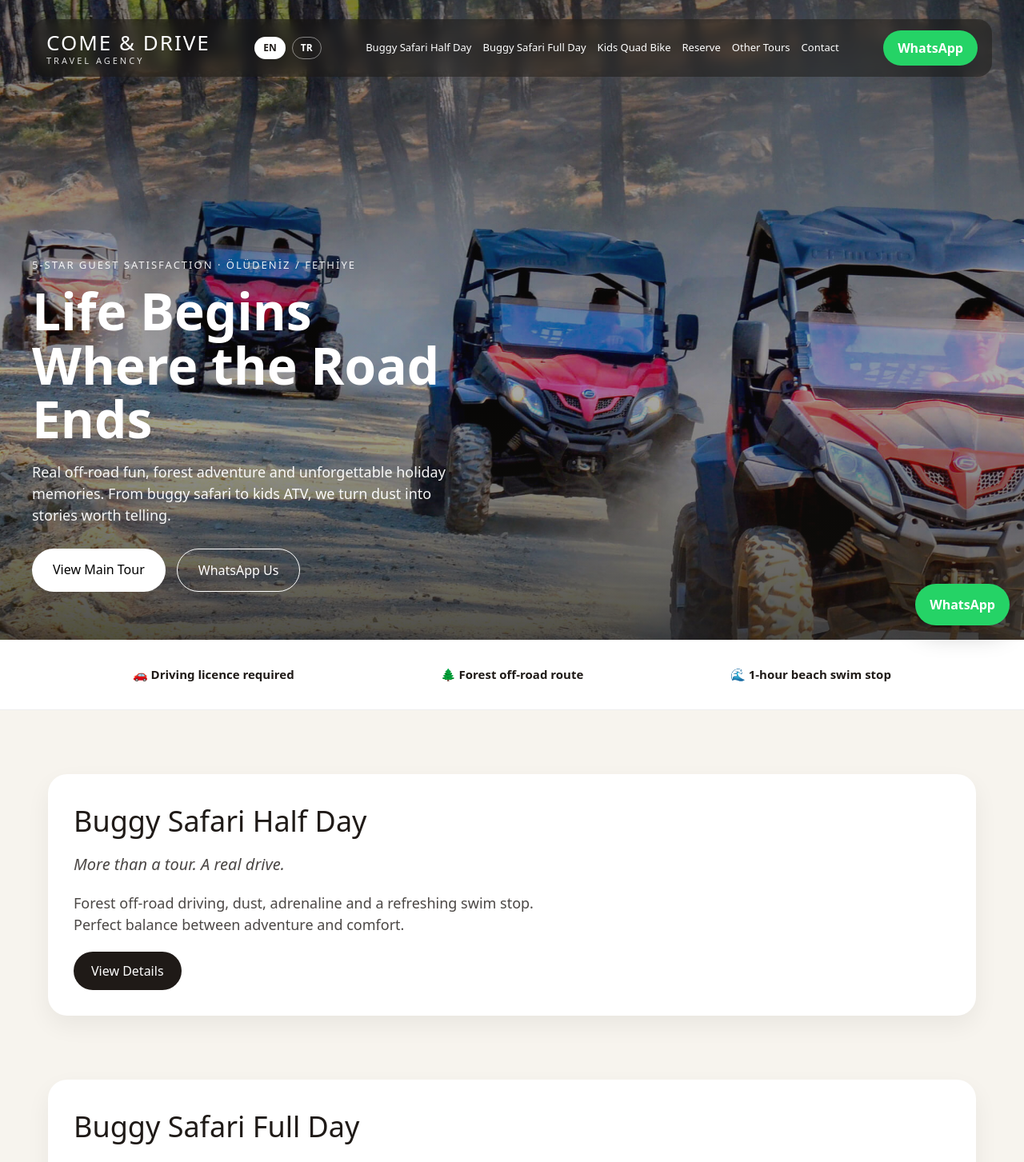
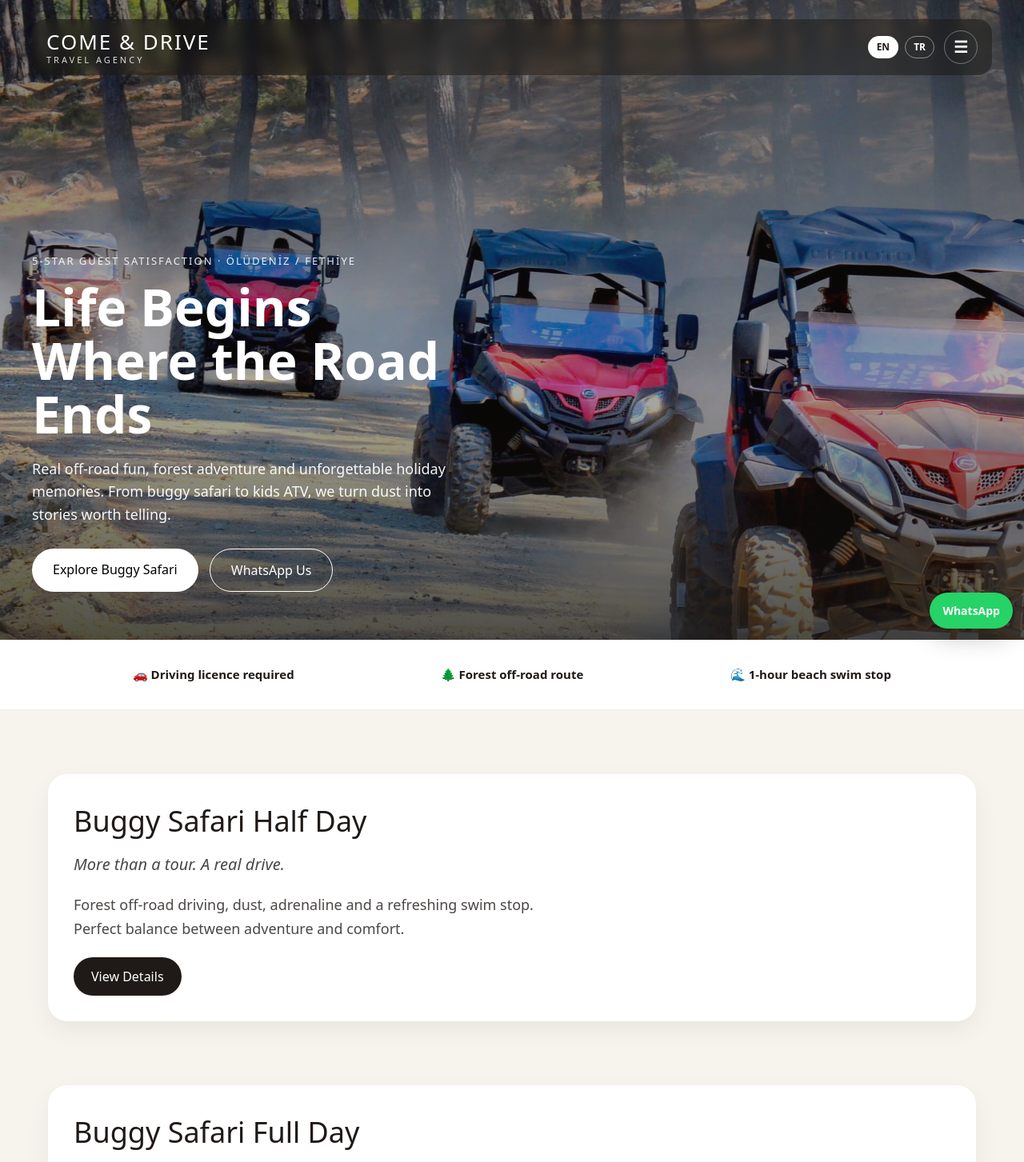
Before and after one commit to comendrive-a11y/comendrive-a11y, a Next.js app: page / in a window 1280 px wide. Shown: the top 1453 px of the page at 80% size. Built offline with nearby package versions, Linux system fonts and the light colour scheme.

Commit message:
Update page.tsx

```diff
--- a/app/page.tsx
+++ b/app/page.tsx
@@ -4,6 +4,7 @@ import React from "react";
 
 export default function HomePage() {
   const [lang, setLang] = React.useState("en");
+  const [isMobileMenuOpen, setIsMobileMenuOpen] = React.useState(false);
 
   const isEn = lang === "en";
 
@@ -20,7 +21,7 @@ export default function HomePage() {
       ? "Real off-road fun, forest adventure and unforgettable holiday memories. From buggy safari to kids ATV, we turn dust into stories worth telling."
       : "Gerçek off-road eğlencesi, orman macerası ve unutulmaz tatil anıları. Buggy safari ve çocuk ATV deneyimiyle tozu hikâyeye dönüştürüyoruz.",
 
-    viewMainTour: isEn ? "View Main Tour" : "Ana Turu Gör",
+    viewMainTour: isEn ? "Explore Buggy Safari" : "Buggy Safariyi Keşfet",
     whatsappUs: isEn ? "WhatsApp Us" : "WhatsApp Yaz",
 
     licence: isEn ? "Driving licence required" : "Ehliyet gereklidir",
@@ -33,6 +34,8 @@ export default function HomePage() {
     navReserve: isEn ? "Reserve" : "Rezervasyon",
     navOther: isEn ? "Other Tours" : "Diğer Turlar",
     navContact: isEn ? "Contact" : "İletişim",
+    navMenu: isEn ? "Menu" : "Menü",
+    navClose: isEn ? "Close" : "Kapat",
 
     halfTitle: isEn ? "Buggy Safari Half Day" : "Buggy Safari Yarım Gün",
     halfSlogan: isEn
@@ -122,15 +125,22 @@ export default function HomePage() {
   const cardStyle: React.CSSProperties = {
     background: "#ffffff",
     borderRadius: "24px",
-    padding: "32px",
+    padding: "clamp(24px, 5vw, 32px)",
     boxShadow: "0 12px 30px rgba(0,0,0,0.06)",
   };
+
+  const navLinkStyle: React.CSSProperties = {
+    color: "#fff",
+    textDecoration: "none",
+  };
+
+  const closeMobileMenu = () => setIsMobileMenuOpen(false);
 
   return (
     <main style={{ background: "#f7f4ee", color: "#1f1a17" }}>
       <section
         style={{
-          minHeight: "100vh",
+          minHeight: "min(100vh, 900px)",
           backgroundImage:
             "linear-gradient(180deg, rgba(20,18,15,0.55) 0%, rgba(20,18,15,0.35) 60%, rgba(20,18,15,0.75) 100%), url('/hero.jpg')",
           backgroundPosition: "center",
@@ -151,11 +161,6 @@ top: "8px",
             maxWidth: "1200px",
             width: "100%",
             margin: "0 auto",
-            display: "flex",
-            justifyContent: "space-between",
-            alignItems: "center",
-            gap: "clamp(8px, 2vw, 16px)",
-            flexWrap: "wrap",
             padding: "clamp(10px, 2vw, 14px) clamp(12px, 3vw, 18px)",
             borderRadius: "18px",
             background: "rgba(20,18,15,0.45)",
@@ -164,10 +169,19 @@ top: "8px",
         >
           <div
             style={{
+              display: "grid",
+              gridTemplateColumns: "1fr auto auto",
+              alignItems: "center",
+              gap: "12px",
+            }}
+          >
+            <div
+              style={{
                 color: "#ffffff",
                 display: "flex",
                 flexDirection: "column",
                 lineHeight: 1,
+                minWidth: 0,
               }}
             >
               <div
@@ -226,34 +240,57 @@ top: "8px",
               </button>
             </div>
 
-          <nav
+            <button
+              onClick={() => setIsMobileMenuOpen(!isMobileMenuOpen)}
+              aria-label={isMobileMenuOpen ? t.navClose : t.navMenu}
               style={{
-    display: "flex",
-    gap: "14px",
-    flexWrap: "wrap",
-    fontSize: "clamp(11px, 2.5vw, 13px)",
+                display: "inline-flex",
                 alignItems: "center",
+                justifyContent: "center",
+                width: "42px",
+                height: "42px",
+                borderRadius: "999px",
+                border: "1px solid rgba(255,255,255,0.35)",
+                background: "transparent",
+                color: "#fff",
+                cursor: "pointer",
+                fontSize: "20px",
+                fontWeight: 700,
               }}
             >
-            <a href="#half-day" style={{ color: "#fff", textDecoration: "none" }}>
+              {isMobileMenuOpen ? "×" : "☰"}
+            </button>
+          </div>
+
+          {isMobileMenuOpen && (
+            <div
+              style={{
+                marginTop: "14px",
+                paddingTop: "14px",
+                borderTop: "1px solid rgba(255,255,255,0.15)",
+                display: "flex",
+                flexDirection: "column",
+                gap: "14px",
+              }}
+            >
+              <a href="#half-day" onClick={closeMobileMenu} style={navLinkStyle}>
                 {t.navHalf}
               </a>
-            <a href="#full-day" style={{ color: "#fff", textDecoration: "none" }}>
+              <a href="#full-day" onClick={closeMobileMenu} style={navLinkStyle}>
                 {t.navFull}
               </a>
-            <a href="#kids-quad" style={{ color: "#fff", textDecoration: "none" }}>
+              <a href="#kids-quad" onClick={closeMobileMenu} style={navLinkStyle}>
                 {t.navKids}
               </a>
-            <a href="#reservation" style={{ color: "#fff", textDecoration: "none" }}>
+              <a href="#reservation" onClick={closeMobileMenu} style={navLinkStyle}>
                 {t.navReserve}
               </a>
-            <a href="#other-tours" style={{ color: "#fff", textDecoration: "none" }}>
+              <a href="#other-tours" onClick={closeMobileMenu} style={navLinkStyle}>
                 {t.navOther}
               </a>
-            <a href="#contact" style={{ color: "#fff", textDecoration: "none" }}>
+              <a href="#contact" onClick={closeMobileMenu} style={navLinkStyle}>
                 {t.navContact}
               </a>
-          </nav>
 
               <a
                 href="https://wa.me/905446358280"
@@ -262,14 +299,17 @@ top: "8px",
                 style={{
                   background: "#25D366",
                   color: "#fff",
-              padding: "10px 18px",
+                  padding: "12px 18px",
                   borderRadius: "999px",
                   fontWeight: 600,
                   textDecoration: "none",
+                  alignSelf: "flex-start",
                 }}
               >
                 WhatsApp
               </a>
+            </div>
+          )}
         </header>
 
         <div style={{ maxWidth: "1200px", margin: "0 auto", width: "100%" }}>
@@ -286,7 +326,7 @@ top: "8px",
 
           <h1
             style={{
-              fontSize: "clamp(32px, 6vw, 64px)",
+              fontSize: "clamp(32px, 8vw, 64px)",
               lineHeight: 1.05,
               margin: "0 0 20px",
               fontWeight: 700,
@@ -302,7 +342,8 @@ top: "8px",
           <p
             style={{
               maxWidth: "520px",
-              fontSize: "18px",
+              fontSize: "clamp(16px, 3.7vw, 18px)",
+              lineHeight: 1.6,
               opacity: 0.95,
               marginBottom: "28px",
             }}
@@ -382,11 +423,13 @@ top: "8px",
         }}
       >
         <div style={cardStyle}>
-          <h2 style={{ fontSize: "36px", marginBottom: "12px" }}>{t.halfTitle}</h2>
+          <h2 style={{ fontSize: "clamp(28px, 8vw, 36px)", marginBottom: "12px" }}>
+            {t.halfTitle}
+          </h2>
 
           <div
             style={{
-              fontSize: "20px",
+              fontSize: "clamp(18px, 5vw, 20px)",
               fontStyle: "italic",
               opacity: 0.8,
               marginBottom: "20px",
@@ -395,7 +438,14 @@ top: "8px",
             {t.halfSlogan}
           </div>
 
-          <p style={{ maxWidth: "620px", fontSize: "18px", opacity: 0.8 }}>
+          <p
+            style={{
+              maxWidth: "620px",
+              fontSize: "clamp(16px, 4vw, 18px)",
+              lineHeight: 1.7,
+              opacity: 0.8,
+            }}
+          >
             {t.halfText}
           </p>
 
@@ -425,11 +475,13 @@ top: "8px",
         }}
       >
         <div style={cardStyle}>
-          <h2 style={{ fontSize: "36px", marginBottom: "12px" }}>{t.fullTitle}</h2>
+          <h2 style={{ fontSize: "clamp(28px, 8vw, 36px)", marginBottom: "12px" }}>
+            {t.fullTitle}
+          </h2>
 
           <div
             style={{
-              fontSize: "20px",
+              fontSize: "clamp(18px, 5vw, 20px)",
               fontStyle: "italic",
               opacity: 0.8,
               marginBottom: "20px",
@@ -438,7 +490,14 @@ top: "8px",
             {t.fullSlogan}
           </div>
 
-          <p style={{ maxWidth: "620px", fontSize: "18px", opacity: 0.8 }}>
+          <p
+            style={{
+              maxWidth: "620px",
+              fontSize: "clamp(16px, 4vw, 18px)",
+              lineHeight: 1.7,
+              opacity: 0.8,
+            }}
+          >
             {t.fullText}
           </p>
 
@@ -468,13 +527,19 @@ top: "8px",
         }}
       >
         <div style={cardStyle}>
-          <h2 style={{ fontSize: "36px", marginBottom: "14px", color: "#1f1a17" }}>
+          <h2
+            style={{
+              fontSize: "clamp(28px, 8vw, 36px)",
+              marginBottom: "14px",
+              color: "#1f1a17",
+            }}
+          >
             {t.kidsTitle}
           </h2>
 
           <div
             style={{
-              fontSize: "20px",
+              fontSize: "clamp(18px, 5vw, 20px)",
               fontStyle: "italic",
               opacity: 0.8,
               marginBottom: "20px",
@@ -486,7 +551,7 @@ top: "8px",
 
           <p
             style={{
-              fontSize: "18px",
+              fontSize: "clamp(16px, 4vw, 18px)",
               lineHeight: 1.7,
               color: "#5f554d",
               maxWidth: "700px",
@@ -541,7 +606,13 @@ top: "8px",
             {t.reservationTop}
           </p>
 
-          <h2 style={{ fontSize: "40px", marginBottom: "16px", color: "#1f1a17" }}>
+          <h2
+            style={{
+              fontSize: "clamp(32px, 8vw, 40px)",
+              marginBottom: "16px",
+              color: "#1f1a17",
+            }}
+          >
             {t.reservationTitle}
           </h2>
 
@@ -549,7 +620,7 @@ top: "8px",
             style={{
               maxWidth: "760px",
               margin: "0 auto 30px",
-              fontSize: "18px",
+              fontSize: "clamp(16px, 4vw, 18px)",
               lineHeight: 1.7,
               color: "#5f554d",
             }}
@@ -611,14 +682,20 @@ top: "8px",
             {t.otherTop}
           </p>
 
-          <h2 style={{ fontSize: "40px", marginBottom: "16px", color: "#1f1a17" }}>
+          <h2
+            style={{
+              fontSize: "clamp(32px, 8vw, 40px)",
+              marginBottom: "16px",
+              color: "#1f1a17",
+            }}
+          >
             {t.otherTitle}
           </h2>
 
           <p
             style={{
               maxWidth: "720px",
-              fontSize: "18px",
+              fontSize: "clamp(16px, 4vw, 18px)",
               lineHeight: 1.7,
               color: "#5f554d",
               marginBottom: "32px",
@@ -732,13 +809,19 @@ top: "8px",
             {t.reviewsTop}
           </p>
 
-          <h2 style={{ fontSize: "34px", marginBottom: "14px", color: "#1f1a17" }}>
+          <h2
+            style={{
+              fontSize: "clamp(28px, 8vw, 34px)",
+              marginBottom: "14px",
+              color: "#1f1a17",
+            }}
+          >
             {t.reviewsTitle}
           </h2>
 
           <p
             style={{
-              fontSize: "18px",
+              fontSize: "clamp(16px, 4vw, 18px)",
               lineHeight: 1.7,
               color: "#5f554d",
               maxWidth: "720px",
@@ -915,14 +998,15 @@ top: "8px",
         rel="noreferrer"
         style={{
           position: "fixed",
-          right: "18px",
-          bottom: "18px",
+          right: "14px",
+          bottom: "14px",
           background: "#25D366",
           color: "#fff",
           textDecoration: "none",
-          padding: "14px 18px",
+          padding: "12px 16px",
           borderRadius: "999px",
           fontWeight: 700,
+          fontSize: "14px",
           boxShadow: "0 10px 30px rgba(0,0,0,0.25)",
           zIndex: 50,
         }}
```
Lines whose indentation alone changed are shown as unchanged.
